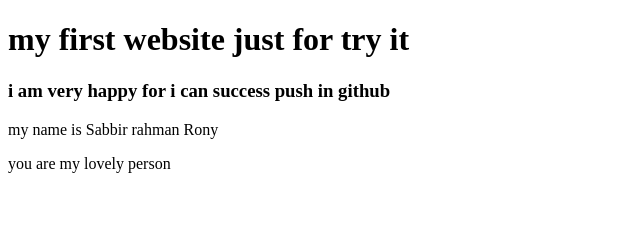
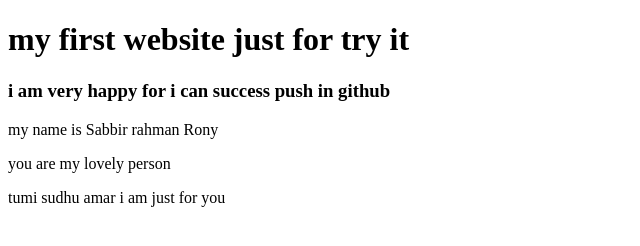
Before and after one commit to sabbirrahmanrony/my-first-website, a plain HTML site: page index.html in a window 1280 px wide. Shown: the whole page, without its empty margins (0-640 px from the left). Drawn offline with Linux system fonts and the light colour scheme.

Commit message:
commitment a sentence

```diff
--- a/index.html
+++ b/index.html
@@ -11,5 +11,6 @@
    <h3>i am very happy for i can success push in github</h3>
    <p>my name is Sabbir rahman Rony</p>
    <p>you are my lovely person</p>
+   <p>tumi sudhu amar i am just for you</p>
 </body>
 </html>
```
